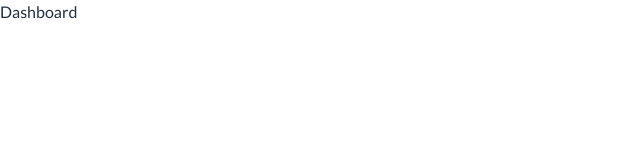
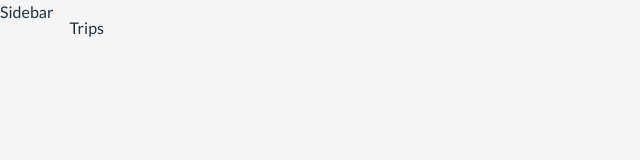
Before and after one commit to lukatatovic/ReactIteh, a React (Create React App) app in the folder client/: page /dashboard in a window 1280 px wide. Shown: the top 160 px of the page, without its empty margins (0-640 px from the left). Built offline with nearby package versions, Linux system fonts and the light colour scheme.

Commit message:
Created Dashboard layout, Context(variables,provider,custom hook)

```diff
--- /dev/null
+++ b/client/src/components/Layout.js
@@ -0,0 +1,31 @@
+import React from 'react';
+
+import { useGlobalContext } from '../hooks/useGlobalContext.hook';
+
+const Layout = () => {
+  const { dashboardView } = useGlobalContext();
+
+  return (
+    <div className='flex flex-row bg-neutral-100 h-screen w-screen overflow-y-scroll'>
+      <div>
+        Sidebar
+      </div>
+      <div className='p-4'>
+        <div>
+          {(() => {
+            switch (dashboardView) {
+              case 'trips':
+                return <>Trips</>;
+              case 'transactions':
+                return <>Transactions</>;
+              default:
+                return <>Trips</>;
+            }
+          })()}
+        </div>
+      </div>
+    </div>
+  );
+};
+
+export default Layout;
--- /dev/null
+++ b/client/src/context/ContextWrapper.js
@@ -0,0 +1,20 @@
+import React,{useState} from 'react';
+
+import GlobalContext from './GlobalContext';
+
+const ContextWrapper = (props) => {
+  const [dashboardView, setDashboardView] = useState('trips');
+
+  return (
+    <GlobalContext.Provider
+      value={{
+        dashboardView,
+        setDashboardView,
+      }}
+    >
+      {props.children}
+    </GlobalContext.Provider>
+  );
+};
+
+export default ContextWrapper;
--- /dev/null
+++ b/client/src/context/GlobalContext.js
@@ -0,0 +1,8 @@
+import React from "react";
+
+const GlobalContext = React.createContext({
+  dashboardView: 'trips',
+  setDashboardView: () => {},
+});
+
+export default GlobalContext;
--- /dev/null
+++ b/client/src/hooks/useGlobalContext.hook.js
@@ -0,0 +1,17 @@
+import { useContext } from 'react';
+import GlobalContext from '../context/GlobalContext';
+
+export const useGlobalContext = () => {
+  const context = useContext(GlobalContext);
+  if (!context) {
+    throw new Error('Theere is a problem with loading ContextProvider');
+  }
+  const {
+    dashboardView,
+    setDashboardView,
+  } = context;
+  return {
+    dashboardView,
+    setDashboardView,
+  };
+};
--- a/client/src/index.js
+++ b/client/src/index.js
@@ -2,10 +2,13 @@ import React from 'react';
 import ReactDOM from 'react-dom/client';
 import './index.css';
 import App from './App';
+import ContextWrapper from './context/ContextWrapper';
 
 const root = ReactDOM.createRoot(document.getElementById('root'));
 root.render(
   <React.StrictMode>
-    <App />
+    <ContextWrapper>
+      <App />
+    </ContextWrapper>
   </React.StrictMode>
 );
--- a/client/src/pages/Dashboard.js
+++ b/client/src/pages/Dashboard.js
@@ -1,8 +1,11 @@
 import React from 'react'
+import Layout from '../components/Layout';
 
 const Dashboard = () => {
   return (
-    <div>Dashboard</div>
+    <div className='h-screen flex flex-col bg-stone-50'>
+      <Layout />
+    </div>
   )
 }
 
```
